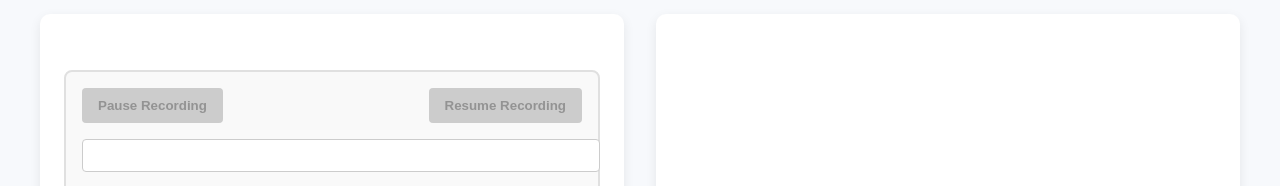
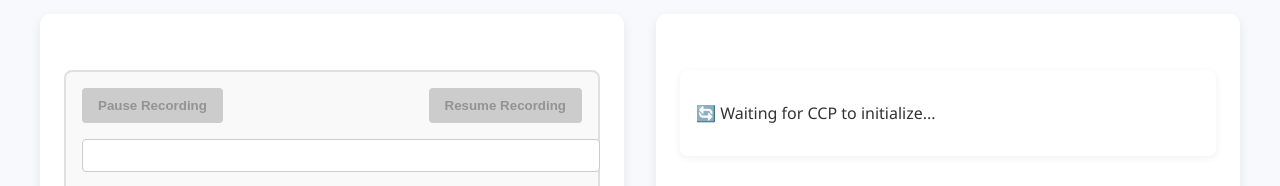
Before and after one commit to support-eastghats/customccp-ui, a React (Create React App) app: page / in a window 1280 px wide. Shown: the part 123-309 px from the top of the page. Built offline with nearby package versions, Linux system fonts and the light colour scheme; no server answers; grey boxes are pictures that could not be loaded.

Commit message:
css implemented

```diff
--- a/src/components/SwitchRouteProfileWrapper.css
+++ b/src/components/SwitchRouteProfileWrapper.css
@@ -4,4 +4,7 @@
     max-width: 600px;
     margin-left: auto;
     margin-right: auto;
+    background: #ffffff;
+    border-radius: 8px;
+    box-shadow: 0 2px 8px rgba(0,0,0,0.06);
   }
--- a/src/components/SwitchRouteProfileWrapper.js
+++ b/src/components/SwitchRouteProfileWrapper.js
@@ -1,3 +1,4 @@
+// src/components/SwitchRouteProfileWrapper.js
 import { useEffect, useState } from "react";
 import SwitchRouteProfileSection from "./SwitchRouteProfileSection";
 import "./SwitchRouteProfileWrapper.css";
@@ -5,14 +6,20 @@ import "./SwitchRouteProfileWrapper.css";
 export default function SwitchRouteProfileWrapper() {
   const [agent, setAgent] = useState(null);
   const [apiKey, setApiKey] = useState("");
+  const [loading, setLoading] = useState(true);
 
   useEffect(() => {
     const interval = setInterval(() => {
       const ccpAgent = window.connect?.agent?.();
       const key = localStorage.getItem("connectApiKey");
+
+      console.log("🔍 Checking CCP agent:", ccpAgent);
+      console.log("🔍 Checking API key:", key);
+
       if (ccpAgent && key) {
         setAgent(ccpAgent);
         setApiKey(key);
+        setLoading(false);
         clearInterval(interval);
       }
     }, 1000);
@@ -20,7 +27,21 @@ export default function SwitchRouteProfileWrapper() {
     return () => clearInterval(interval);
   }, []);
 
-  if (!agent || !apiKey) return null;
+  if (loading) {
+    return (
+      <div className="profile-wrapper">
+        <p>🔄 Waiting for CCP to initialize...</p>
+      </div>
+    );
+  }
+
+  if (!agent || !apiKey) {
+    return (
+      <div className="profile-wrapper">
+        <p style={{ color: "red" }}>⚠️ Agent or API Key not available. Please login through CCP.</p>
+      </div>
+    );
+  }
 
   return (
     <div className="profile-wrapper">
```
